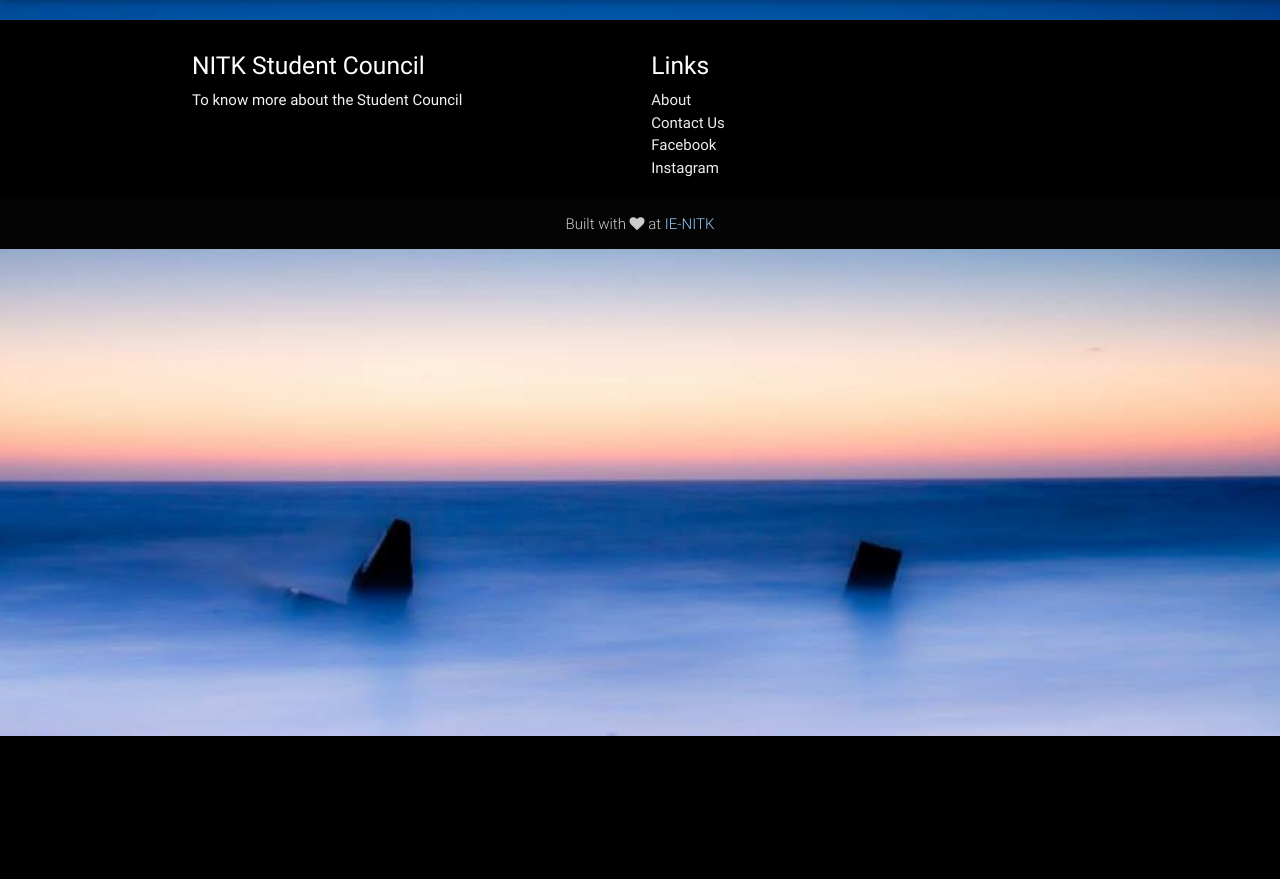
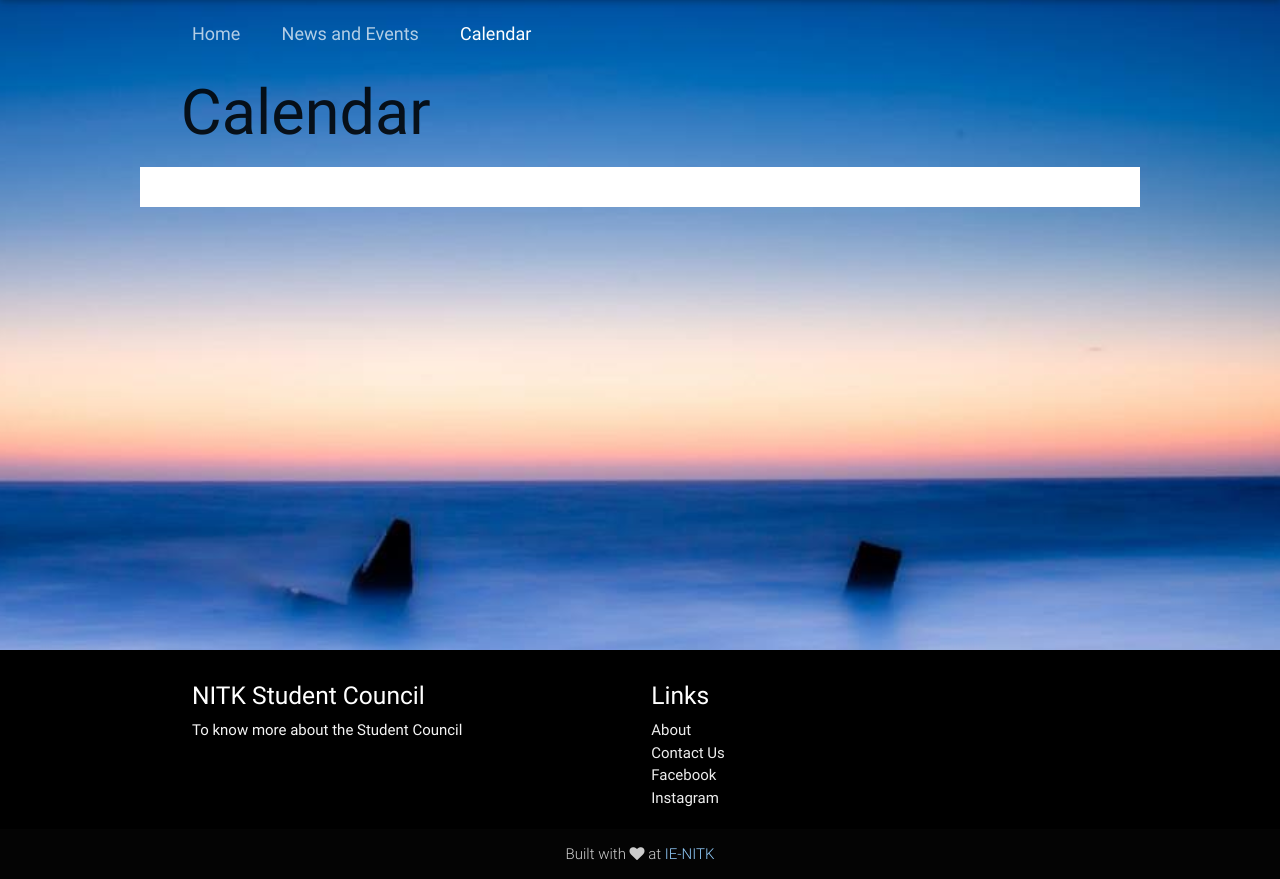
Before and after one commit to devmonster423/django-student-web, a Django app: template src/templates/calendar.html in a window 1280 px wide. Shown: the part 64-943 px from the top of the page. Before the commit the page ends 800 px from the top, so only its background shows below. Run offline with Django 3.2, Linux system fonts and the light colour scheme; the template is opened without the code that fills it, so the values that code supplies are empty; some libraries are stand-ins or nearby versions.

Commit message:
Calender Fix

```diff
--- a/src/templates/calendar.html
+++ b/src/templates/calendar.html
@@ -1,6 +1,21 @@
-{% extends "base.html" %}
-<html>
+{% extends "static.html" %}
 {% load staticfiles %}
+
+{% block page-info %}
+<div class="container">
+    <div class="row">
+        <div class="col s12">
+            <a href="/" class="breadcrumb">Home</a>
+            <a href="#!" class="breadcrumb">News and Events</a>
+            <a href="#!" class="breadcrumb">Calendar</a>
+        </div>
+    </div>
+    <div class="row">
+        <h1 class="title">Calendar</h1>
+    </div>
+</div>
+{% endblock %}
+
 {% block styles %}
   <link href="{% static 'site/css/main.css' %}" rel="stylesheet">
   <link href="{% static 'site/css/fullcalendar.min.css' %}" rel="stylesheet">
```
